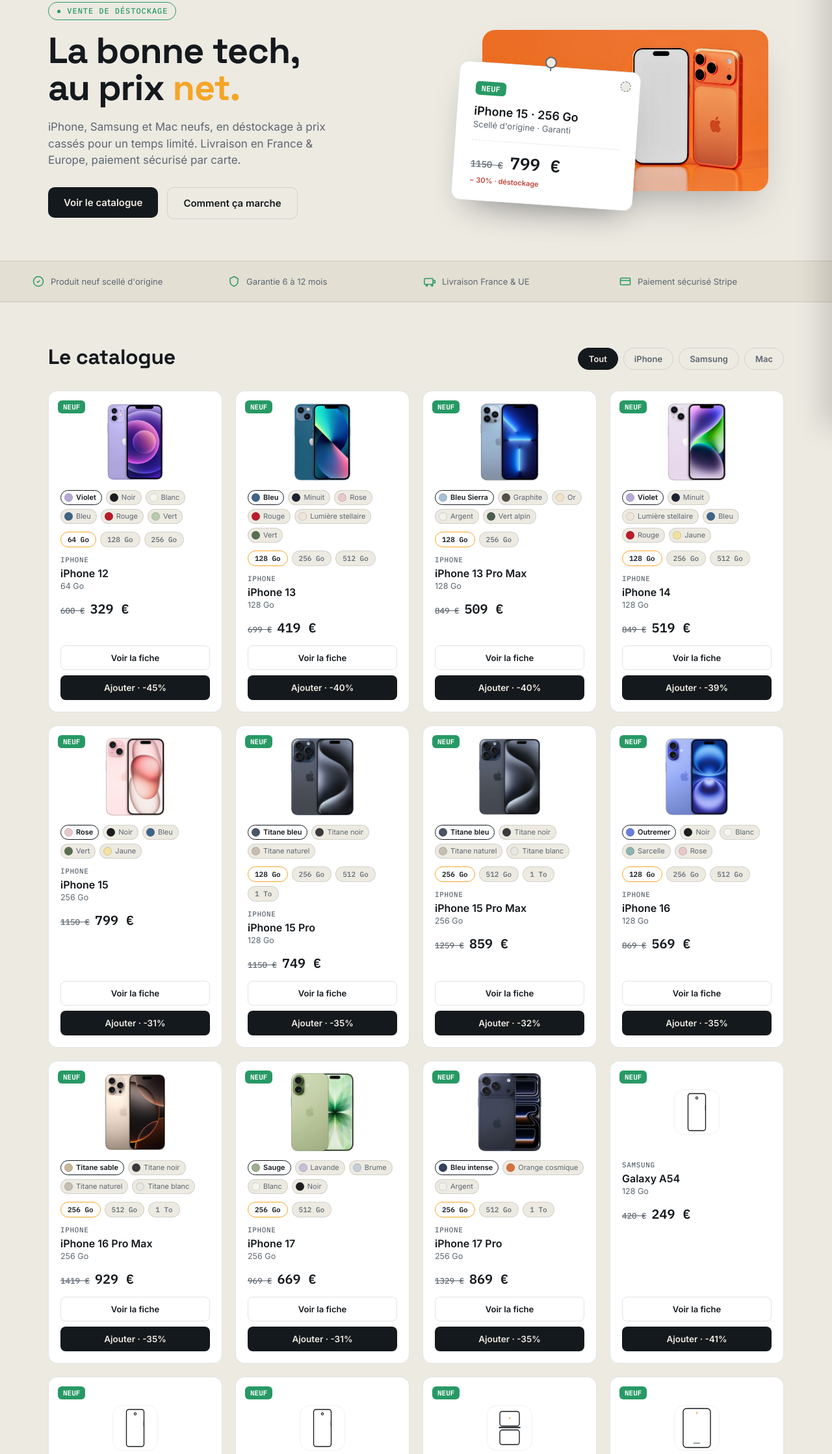
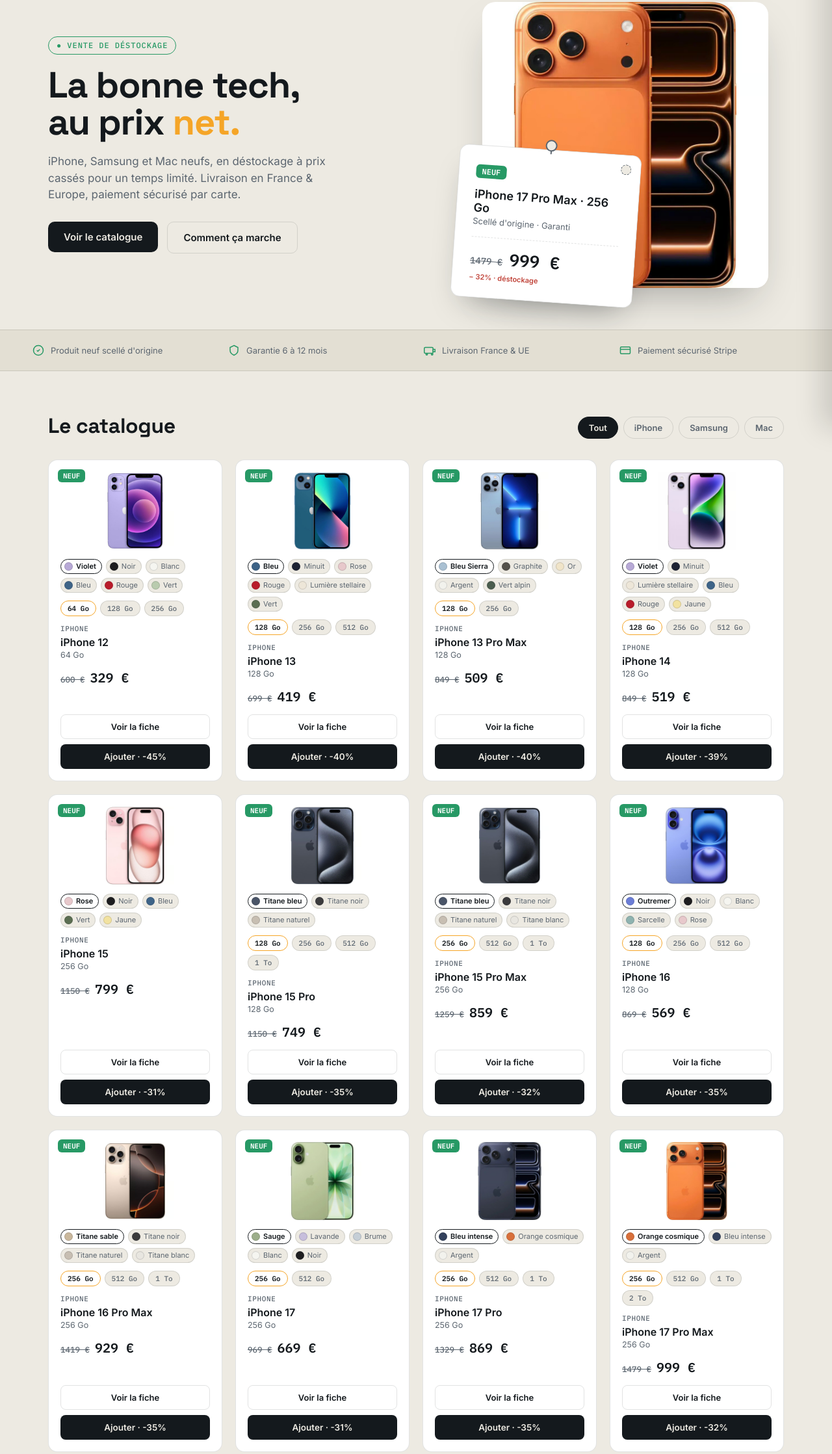
Before and after one commit to monshopphone18-netizen/promosmartphones, a website: page public/index.html in a window 1280 px wide. Shown: the part 142-2379 px from the top of the page at 65% size. Drawn offline with Linux system fonts and the light colour scheme.

Commit message:
Add files via upload

```diff
--- a/api/create-checkout-session.js
+++ b/api/create-checkout-session.js
@@ -53,6 +53,10 @@
   38: { name: 'iPhone 17 Pro · 256 Go',             price: 869  },
   39: { name: 'iPhone 17 Pro · 512 Go',             price: 1019 },
   40: { name: 'iPhone 17 Pro · 1 To',               price: 1179 },
+  41: { name: 'iPhone 17 Pro Max · 256 Go',         price: 999  },
+  42: { name: 'iPhone 17 Pro Max · 512 Go',         price: 1149 },
+  43: { name: 'iPhone 17 Pro Max · 1 To',           price: 1299 },
+  44: { name: 'iPhone 17 Pro Max · 2 To',           price: 1599 },
 };
 
 module.exports = async (req, res) => {
--- a/public/index.html
+++ b/public/index.html
@@ -202,17 +202,17 @@
       </div>
     </div>
     <div class="tag-wrap">
-      <img src="images/hero-iphone.jpg" alt="iPhone neuf, en promotion" class="hero-photo">
+      <img src="images/iphone17promax-orange.jpg" alt="iPhone 17 Pro Max Orange cosmique, neuf en promotion" class="hero-photo">
       <div class="tag">
         <div class="tag-hole"></div>
         <span class="grade">NEUF</span>
-        <div class="device">iPhone 15 · 256 Go</div>
+        <div class="device">iPhone 17 Pro Max · 256 Go</div>
         <div class="spec">Scellé d'origine · Garanti</div>
         <div class="price-row">
-          <span class="old-price mono">1150 €</span>
-          <span class="new-price mono">799 €</span>
+          <span class="old-price mono">1479 €</span>
+          <span class="new-price mono">999 €</span>
         </div>
-        <div class="save">− 30% · déstockage</div>
+        <div class="save">− 32% · déstockage</div>
       </div>
     </div>
   </div>
--- a/public/products.js
+++ b/public/products.js
@@ -200,6 +200,26 @@
     {name:'Orange cosmique', photo:'images/iphone17pro-orange.jpg', views:['images/iphone17pro-orange.jpg','images/iphone17pro-orange-cote.jpg']},
     {name:'Argent', photo:'images/iphone17pro-argent.jpg', views:['images/iphone17pro-argent.jpg','images/iphone17pro-argent-cote.jpg']}
   ]},
+  {id:41, variantGroup:'iphone17promax', brand:'iPhone', name:'iPhone 17 Pro Max', spec:'256 Go', original:1479, price:999, type:'phone', colors:[
+    {name:'Orange cosmique', photo:'images/iphone17promax-orange.jpg', views:['images/iphone17promax-orange.jpg','images/iphone17promax-orange-face.jpg','images/iphone17promax-orange-photo.jpg']},
+    {name:'Bleu intense', photo:'images/iphone17promax-bleu.jpg', views:['images/iphone17promax-bleu.jpg','images/iphone17promax-bleu-face.jpg','images/iphone17promax-bleu-photo.jpg']},
+    {name:'Argent', photo:'images/iphone17promax-argent.jpg', views:['images/iphone17promax-argent.jpg','images/iphone17promax-argent-face.jpg','images/iphone17promax-argent-photo.jpg']}
+  ]},
+  {id:42, variantGroup:'iphone17promax', brand:'iPhone', name:'iPhone 17 Pro Max', spec:'512 Go', original:1709, price:1149, type:'phone', colors:[
+    {name:'Orange cosmique', photo:'images/iphone17promax-orange.jpg', views:['images/iphone17promax-orange.jpg','images/iphone17promax-orange-face.jpg','images/iphone17promax-orange-photo.jpg']},
+    {name:'Bleu intense', photo:'images/iphone17promax-bleu.jpg', views:['images/iphone17promax-bleu.jpg','images/iphone17promax-bleu-face.jpg','images/iphone17promax-bleu-photo.jpg']},
+    {name:'Argent', photo:'images/iphone17promax-argent.jpg', views:['images/iphone17promax-argent.jpg','images/iphone17promax-argent-face.jpg','images/iphone17promax-argent-photo.jpg']}
+  ]},
+  {id:43, variantGroup:'iphone17promax', brand:'iPhone', name:'iPhone 17 Pro Max', spec:'1 To', original:1939, price:1299, type:'phone', colors:[
+    {name:'Orange cosmique', photo:'images/iphone17promax-orange.jpg', views:['images/iphone17promax-orange.jpg','images/iphone17promax-orange-face.jpg','images/iphone17promax-orange-photo.jpg']},
+    {name:'Bleu intense', photo:'images/iphone17promax-bleu.jpg', views:['images/iphone17promax-bleu.jpg','images/iphone17promax-bleu-face.jpg','images/iphone17promax-bleu-photo.jpg']},
+    {name:'Argent', photo:'images/iphone17promax-argent.jpg', views:['images/iphone17promax-argent.jpg','images/iphone17promax-argent-face.jpg','images/iphone17promax-argent-photo.jpg']}
+  ]},
+  {id:44, variantGroup:'iphone17promax', brand:'iPhone', name:'iPhone 17 Pro Max', spec:'2 To', original:2399, price:1599, type:'phone', colors:[
+    {name:'Orange cosmique', photo:'images/iphone17promax-orange.jpg', views:['images/iphone17promax-orange.jpg','images/iphone17promax-orange-face.jpg','images/iphone17promax-orange-photo.jpg']},
+    {name:'Bleu intense', photo:'images/iphone17promax-bleu.jpg', views:['images/iphone17promax-bleu.jpg','images/iphone17promax-bleu-face.jpg','images/iphone17promax-bleu-photo.jpg']},
+    {name:'Argent', photo:'images/iphone17promax-argent.jpg', views:['images/iphone17promax-argent.jpg','images/iphone17promax-argent-face.jpg','images/iphone17promax-argent-photo.jpg']}
+  ]},
   {id:5, brand:'Samsung', name:'Galaxy A54', spec:'128 Go', original:420, price:249, type:'phone'},
   {id:6, brand:'Samsung', name:'Galaxy S22', spec:'128 Go', original:700, price:389, type:'phone'},
   {id:7, brand:'Samsung', name:'Galaxy S23', spec:'256 Go', original:900, price:549, type:'phone'},
@@ -257,6 +277,10 @@
   'iPhone 17 Pro': {
     desc: "L'iPhone 17 Pro introduit un nouveau châssis en aluminium avec plateau caméra intégral, la puce A19 Pro pour des performances soutenues, et un système photo Pro triple 48 Mpx avec téléobjectif optique amélioré. Un bond en avant pour la photo comme pour le jeu.",
     specs: [['Écran','6,3" OLED Super Retina XDR · ProMotion 120 Hz'],['Puce','A19 Pro'],['Châssis','Aluminium · plateau caméra intégral'],['Appareil photo','Pro : triple 48 Mpx + téléobjectif'],['Autonomie','Jusqu\'à 27 h de lecture vidéo'],['Protection','Ceramic Shield 2'],['Connectique','USB-C (USB 3)'],['Réseau','5G'],['Système','iOS']]
+  },
+  'iPhone 17 Pro Max': {
+    desc: "L'iPhone 17 Pro Max, c'est le summum : le plus grand écran, la puce A19 Pro, un châssis en aluminium avec plateau caméra intégral et un système photo Pro triple 48 Mpx avec le meilleur téléobjectif jamais vu sur iPhone. Une autonomie exceptionnelle pour tenir toute la journée et plus encore.",
+    specs: [['Écran','6,9" OLED Super Retina XDR · ProMotion 120 Hz'],['Puce','A19 Pro'],['Châssis','Aluminium · plateau caméra intégral'],['Appareil photo','Pro : triple 48 Mpx + téléobjectif longue portée'],['Autonomie','Jusqu\'à 37 h de lecture vidéo'],['Protection','Ceramic Shield 2'],['Connectique','USB-C (USB 3)'],['Réseau','5G'],['Système','iOS']]
   },
   'Galaxy A54': {
     desc: "Le Galaxy A54 offre l'essentiel d'un smartphone moderne à prix doux : grand écran Super AMOLED 120 Hz, batterie longue durée et triple capteur photo 50 Mpx.",
```
Also changed, not shown: public/images/iphone17promax-argent-face.jpg (added), public/images/iphone17promax-argent-photo.jpg (added), public/images/iphone17promax-argent.jpg (added), public/images/iphone17promax-bleu-face.jpg (added), public/images/iphone17promax-bleu-photo.jpg (added), public/images/iphone17promax-bleu.jpg (added), public/images/iphone17promax-orange-face.jpg (added), public/images/iphone17promax-orange-photo.jpg (added), public/images/iphone17promax-orange.jpg (added).
